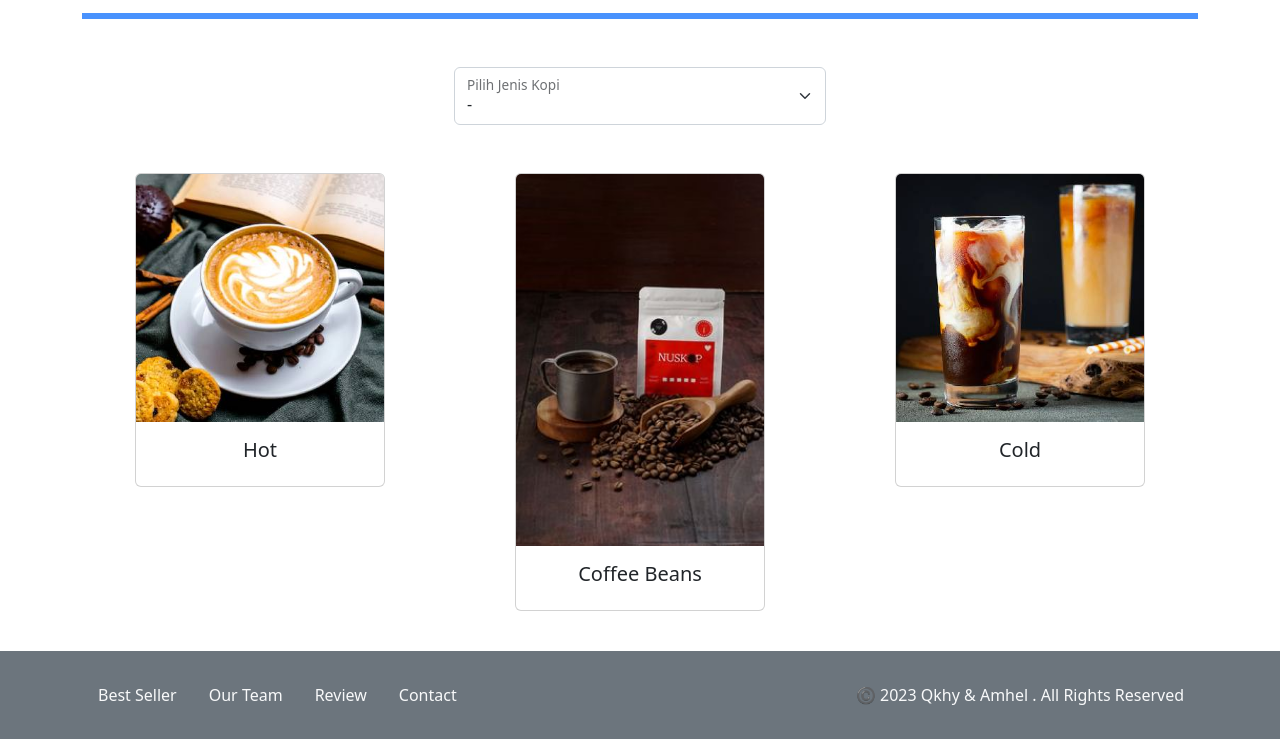
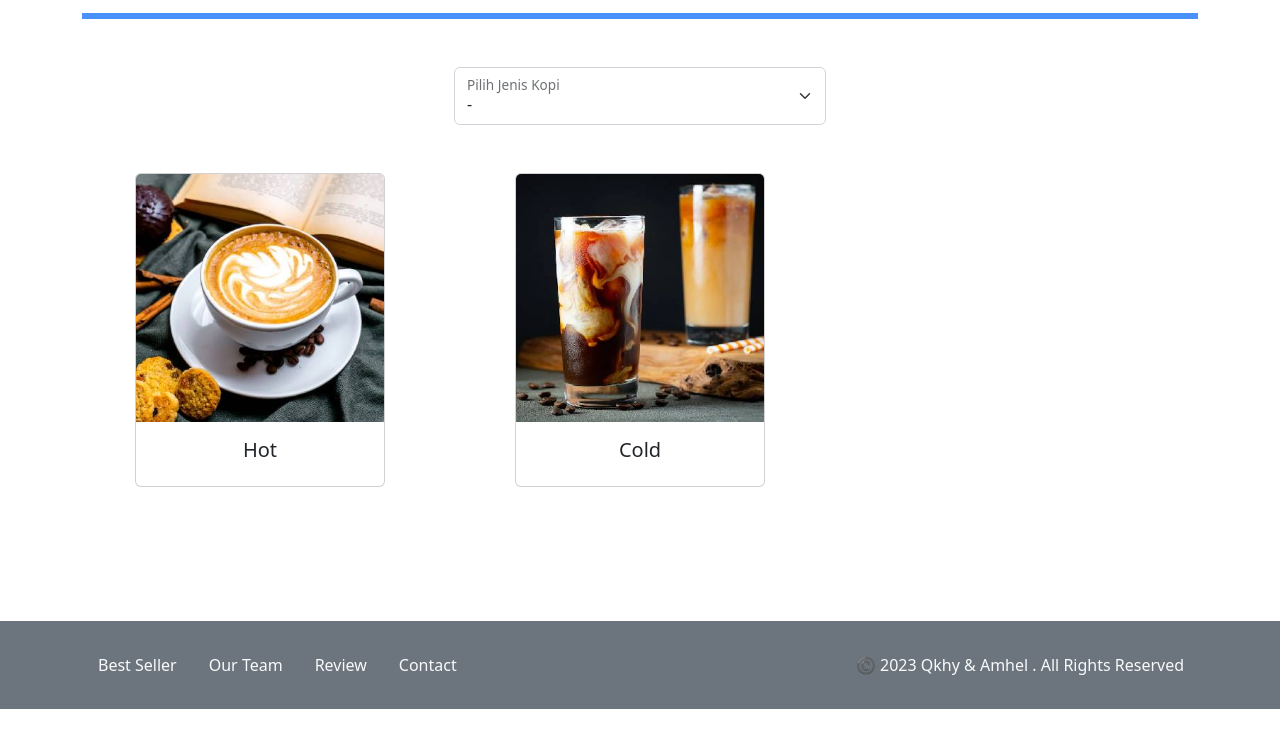
Before and after one commit to Qkhy-Amhel/kopi-kuy, a plain HTML site: page produk.html in a window 1280 px wide. Shown: the part 205-944 px from the top of the page. After the commit the page ends 914 px from the top, so only its background shows below. Drawn offline with Linux system fonts and the light colour scheme.

Commit message:
hapus card

```diff
--- a/produk.html
+++ b/produk.html
@@ -79,15 +79,6 @@
                 <img src="images/produk/product_latte.jpg" class="card-img-top" alt="...">
                 <div class="card-body">
                     <h5 class="card-title">Hot</h5>
-                </div>
-            </div>
-        </div>
-
-        <div class="col-md-4 mb-4">
-            <div class="card">
-                <img src="images/produk/biji_robusta.jpg" class="card-img-top" alt="...">
-                <div class="card-body">
-                    <h5 class="card-title">Coffee Beans</h5>
                 </div>
             </div>
         </div>
```
